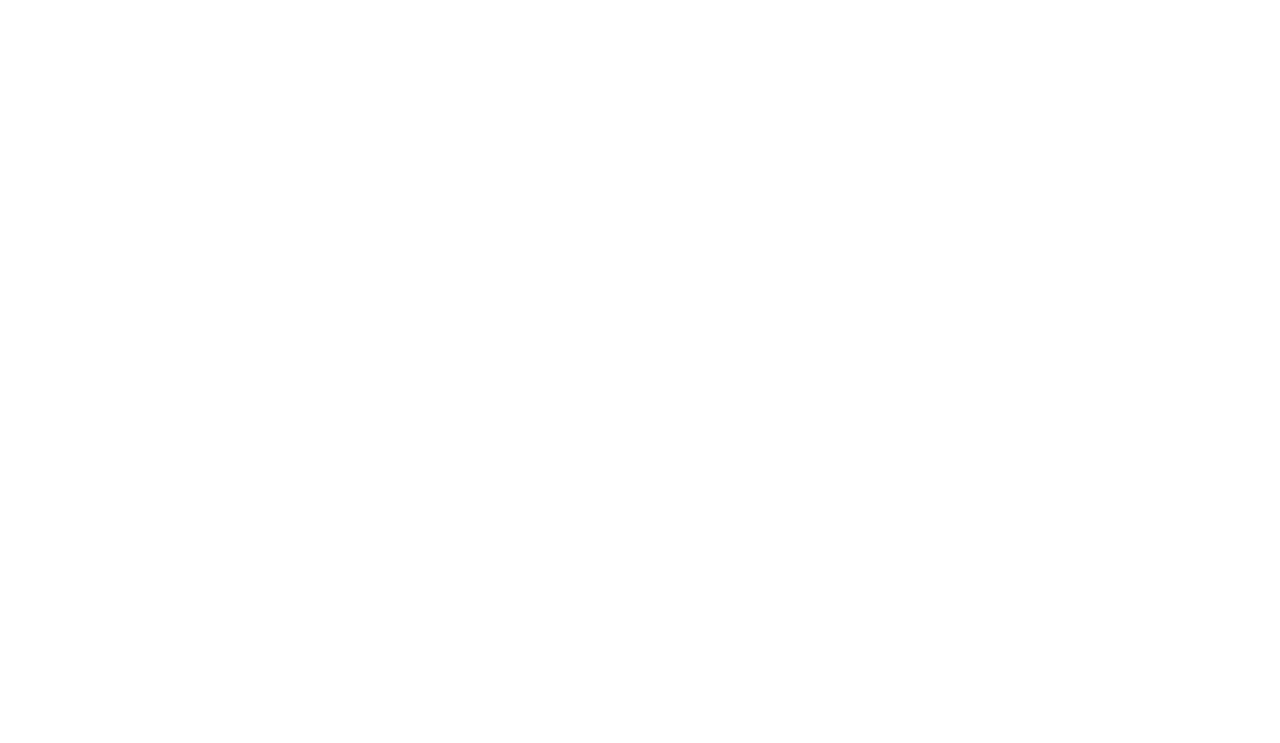
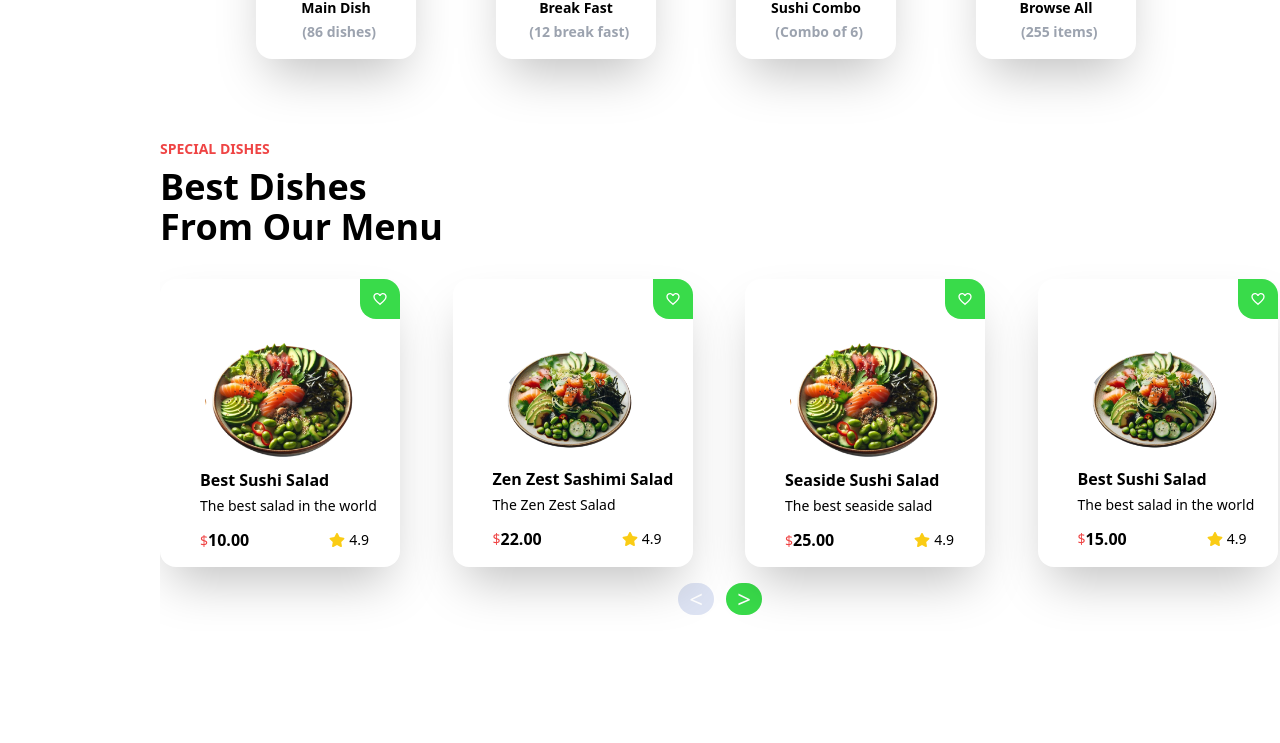
Before and after one commit to Moyo-Made/SUSHI, a React (Vite) app: page / in a window 1280 px wide. Shown: the part 775-1518 px from the top of the page. Before the commit the page ends 800 px from the top, so only its background shows below. Built offline with nearby package versions, Linux system fonts and the light colour scheme.

Commit message:
Updated App.jsx

```diff
--- a/src/App.jsx
+++ b/src/App.jsx
@@ -1,6 +1,9 @@
 import { BrowserRouter as Router } from "react-router-dom";
 import Navbar from "./Components/Navbar";
 import Hero from "./Components/Hero";
+import Categories from "./Components/Categories";
+import Subcategory from "./Components/Subcategory";
+import Testimonials from "./Components/Testimonials";
 
 export default function App() {
 	return (
@@ -8,6 +11,9 @@
 		<div className="bg-[#ffffff6d]">
 			<Navbar />
 			<Hero />
+			<Categories />
+			<Subcategory />
+			<Testimonials />
 		</div>
 		</Router>
 	);
```
